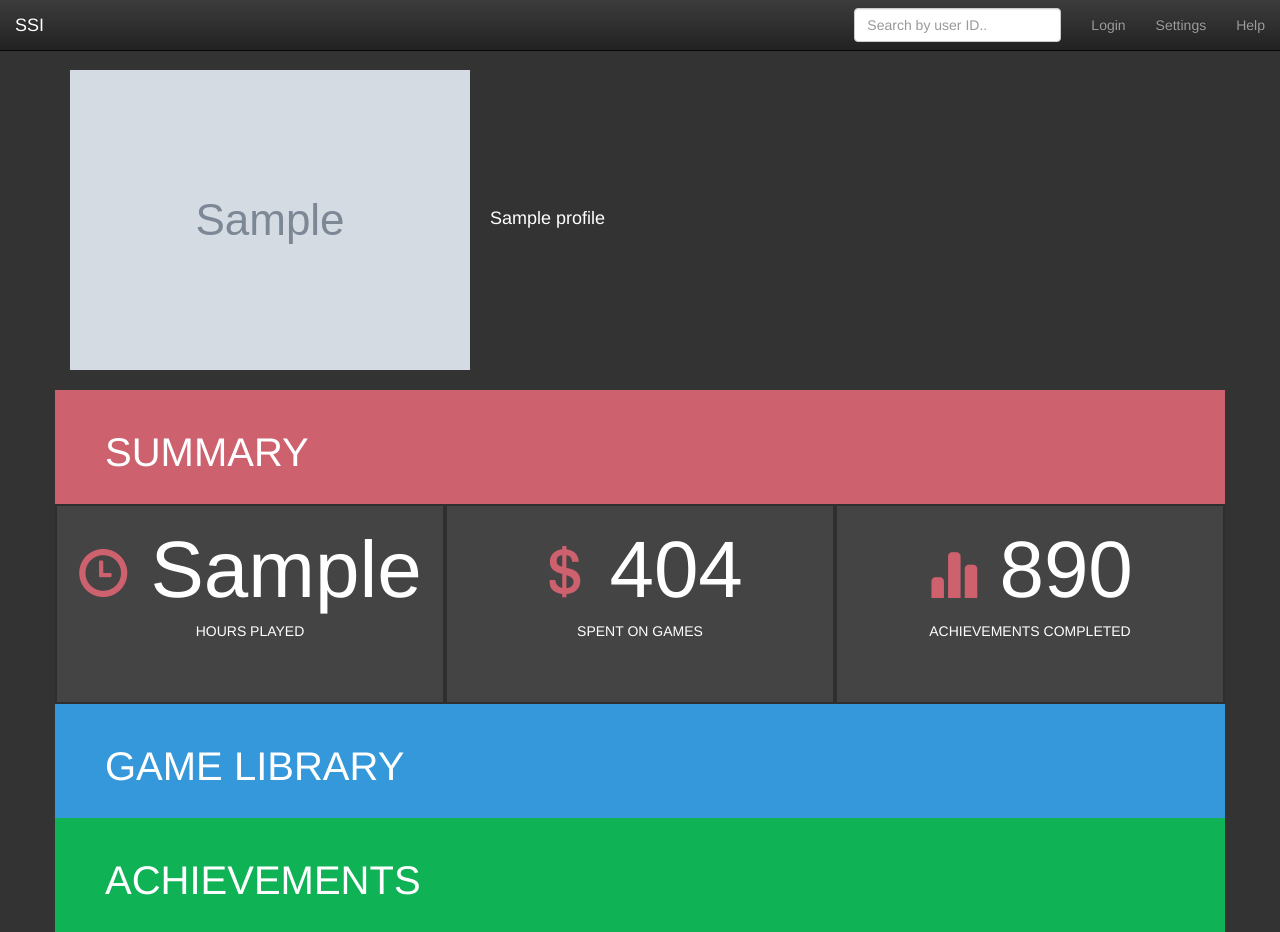
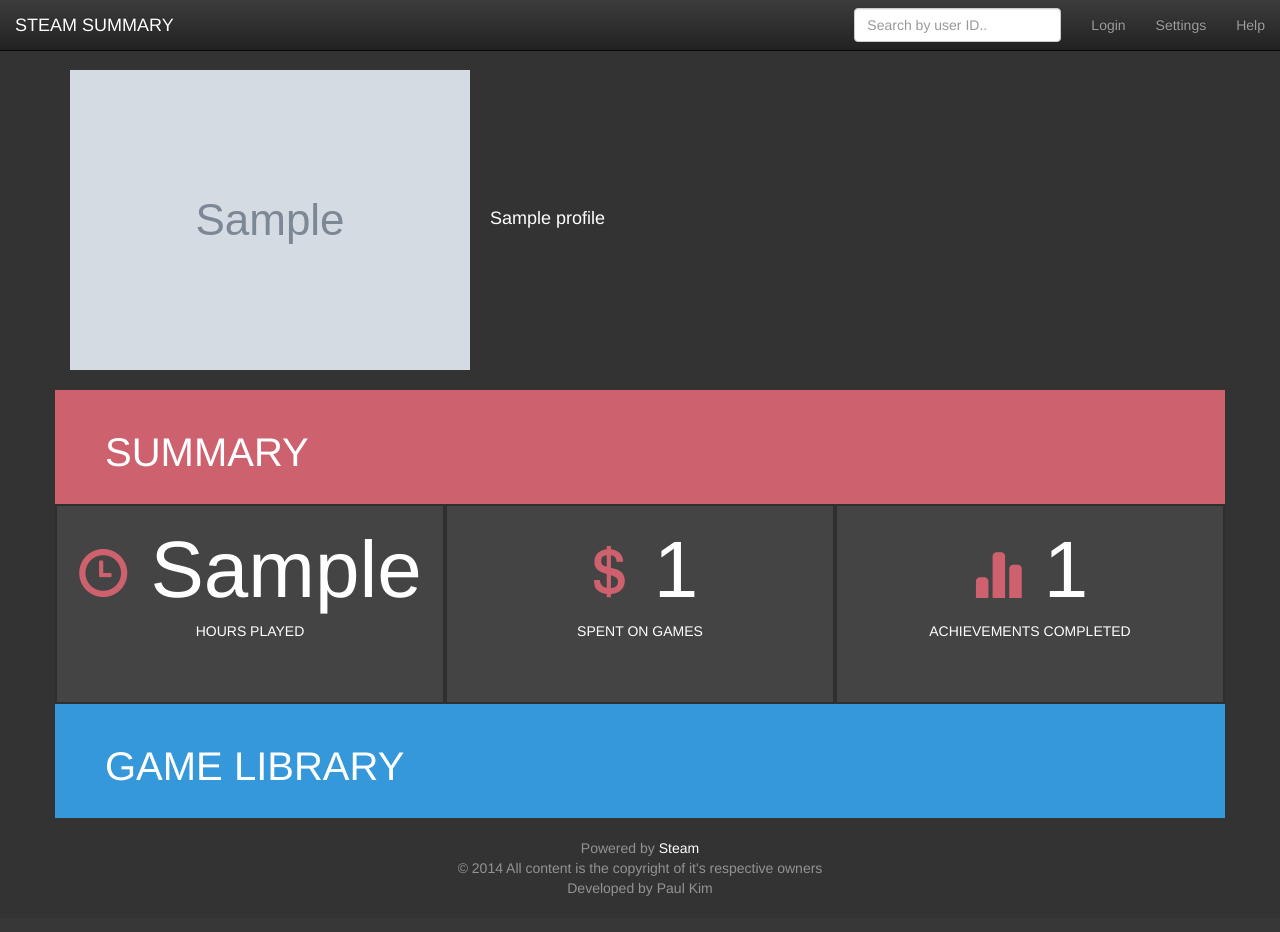
Before and after one commit to bumjung/Steamize, a Django app: template steam_projects/templates/base.html in a window 1280 px wide. After the commit the page ends 896 px from the top, so only its background shows below. Run offline with Django 3.2, Linux system fonts and the light colour scheme; the template is opened without the code that fills it: most values are stand-ins (such as "Sample title", 1, 10 or a date in 2020); grey boxes marked "Sample" are stand-in pictures; parts of the project's set-up code (start-up, migrations or seed data) failed here and were passed over; some libraries are stand-ins or nearby versions.

Commit message:
Added bigger image icons, removed achievements section for now

```diff
--- a/steam_projects/templates/base.html
+++ b/steam_projects/templates/base.html
@@ -22,7 +22,7 @@
 	            <span class="icon-bar"></span>
 	            <span class="icon-bar"></span>
 	          </button>
-	          <a class="navbar-brand" href="#">SSI</a>
+	          <a class="navbar-brand" href="#">STEAM SUMMARY</a>
 	        </div>
 	        <div class="navbar-collapse collapse">
 	          <ul class="nav navbar-nav navbar-right">
@@ -48,15 +48,15 @@
 	    	</div>
 	    	<div class="row" style="background-color:#444; color:#fff">
 	    		<div class="col-md-4" style="height:200px; border: 2px solid #2f2f2f;">
-	    			<h2 class="text-center" style="font-size:80px; color:#fff;"><span class="glyphicon glyphicon-time" style="font-size:50px;color:#ce616e;"></span> {{hours_played}}</h2>
+	    			<h2 class="text-center" style="font-size:80px; color:#fff;"><span class="glyphicon glyphicon-time" style="font-size:50px;color:#ce616e;"></span> {{ hours_played}}</h2>
 	    			<h5 class="text-center">HOURS PLAYED</h5>
 	    		</div>
 	    		<div class="col-md-4" style="height:200px; border: 2px solid #2f2f2f">
-	    			<h2 class="text-center" style="font-size:80px;"><span class="glyphicon glyphicon-usd" style="font-size:50px;color:#ce616e;"></span> 404</h2>
+	    			<h2 class="text-center" style="font-size:80px;"><span class="glyphicon glyphicon-usd" style="font-size:50px;color:#ce616e;"></span> {{ totalSpent }}</h2>
 	    			<h5 class="text-center">SPENT ON GAMES</h5>
 	    		</div>
 	    		<div class="col-md-4" style="height:200px; border: 2px solid #2f2f2f">
-	    			<h2 class="text-center" style="font-size:80px;"><span class="glyphicon glyphicon-stats" style="font-size:50px;color:#ce616e;"></span> 890</h2>
+	    			<h2 class="text-center" style="font-size:80px;"><span class="glyphicon glyphicon-stats" style="font-size:50px;color:#ce616e;"></span> {{ totalAchievement }}</h2>
 	    			<h5 class="text-center">ACHIEVEMENTS COMPLETED</h5>
 	    		</div>
 	    	</div>
@@ -73,15 +73,16 @@
 
 		    	{% for game in gameLib %}
 		    	{% if game.playtime_forever > 0 %}
-	    		<div class="col-md-2" style="height:auto; border: 1px solid #2f2f2f; padding:0;">
-		    		<img src="http://media.steampowered.com/steamcommunity/public/images/apps/{{game.appid}}/{{game.img_logo_url}}.jpg" style="padding:5px;width:100%;"/>
+	    		<div class="col-md-3" style="height:auto; border: 1px solid #2f2f2f; padding:0;">
+	    			<img src="http://cdn4.steampowered.com/v/gfx/apps/{{game.appid}}/header_292x136.jpg">
+		    		<!--<img src="http://media.steampowered.com/steamcommunity/public/images/apps/{{game.appid}}/{{game.img_logo_url}}.jpg" style="padding:5px;width:100%;"/>-->
 		    	</div>
 		    	{% endif %}
 		    	{% endfor %}
 	    	</div>
 	    </div>
 
-	    <div class="container">
+	    <!--<div class="container">
 	    	<div class="row" style="background-color:#10b256;">
 	    		<div class="col-md-12 center-block" style="padding:20px 0px;margin:0 auto; display:block; color:#fff;">
 	    			<h1 style="margin-left:50px; font-size:40px;">ACHIEVEMENTS</h1>
@@ -99,6 +100,15 @@
 		    	{% endif %}
 		    	{% endfor %}
 	    	</div>
+	    </div>-->
+
+	    <div class="container">
+	    	<div class="row">
+	    		<div class="col-md-12" style="color: #939393; text-align:center; margin: 20px 0">
+	    				Powered by <a href="http://store.steampowered.com/" style="color: #fff">Steam</a><br/>
+	    				© 2014 All content is the copyright of it's respective owners<br/>Developed by Paul Kim
+	    		</div>
+	    	</div>
 	    </div>
 
 
```
